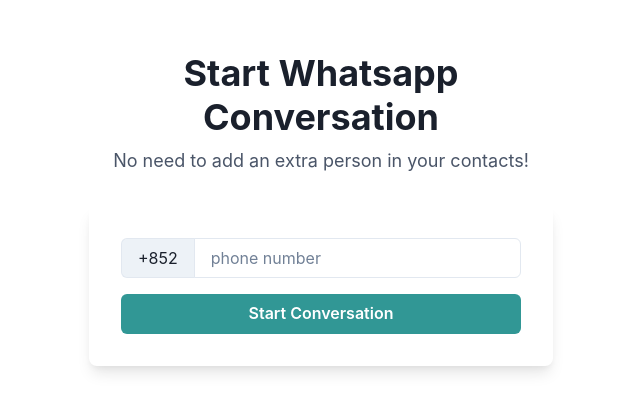
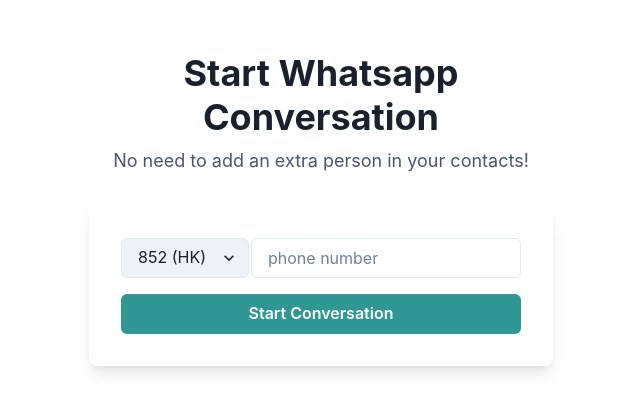
Before and after one commit to andychowhh/whatsapp-conversation-starter, a React (Create React App) app: page / in a window 1280 px wide. Shown: the part 191-602 px from the top of the page, without its empty margins (319-959 px from the left). Built offline with nearby package versions, Linux system fonts and the light colour scheme.

Commit message:
Add Select Component for selecting dial code

```diff
--- a/src/App.css
+++ b/src/App.css
@@ -1,38 +1,3 @@
-.App {
-  text-align: center;
+.chakra-select {
+  width: auto !important;
 }
-
-.App-logo {
-  height: 40vmin;
-  pointer-events: none;
-}
-
-@media (prefers-reduced-motion: no-preference) {
-  .App-logo {
-    animation: App-logo-spin infinite 20s linear;
-  }
-}
-
-.App-header {
-  background-color: #282c34;
-  min-height: 100vh;
-  display: flex;
-  flex-direction: column;
-  align-items: center;
-  justify-content: center;
-  font-size: calc(10px + 2vmin);
-  color: white;
-}
-
-.App-link {
-  color: #61dafb;
-}
-
-@keyframes App-logo-spin {
-  from {
-    transform: rotate(0deg);
-  }
-  to {
-    transform: rotate(360deg);
-  }
-}
--- a/src/App.tsx
+++ b/src/App.tsx
@@ -5,17 +5,18 @@
   Flex,
   Input,
   InputGroup,
-  InputLeftAddon,
+  Select,
   Stack,
 } from "@chakra-ui/react";
+import Header from "components/Header";
 
 import { WHATSAPP_BASE_URL } from "constants/constants";
-import Header from "components/Header";
+import { COUNTRY_CODE } from "constants/countryCode";
 
 import { isStrNumber } from "utils/utils";
 
 function App() {
-  const [countryCode, setCountryCode] = useState<string>("852");
+  const [countryCode, setCountryCode] = useState<string>("HK");
   const [phoneNumber, setPhoneNumber] = useState<string>("");
 
   const handleInputChange = (event: ChangeEvent<HTMLInputElement>): void => {
@@ -26,7 +27,14 @@
   };
 
   const onStartConversationButtonClick = (): void => {
-    window.open(`${WHATSAPP_BASE_URL}/${countryCode}${phoneNumber}`, "_blank");
+    const dialCode = COUNTRY_CODE.find((item) => item.code === countryCode)
+      ?.dial_code;
+    if (dialCode)
+      window.open(`${WHATSAPP_BASE_URL}/${dialCode}${phoneNumber}`, "_blank");
+  };
+
+  const onSelectCountryCode = (event: ChangeEvent<HTMLSelectElement>): void => {
+    setCountryCode(event.target.value);
   };
 
   return (
@@ -42,10 +50,22 @@
           p={8}
         >
           <InputGroup m="auto">
-            <InputLeftAddon children={`+${countryCode}`} />
+            <Select
+              bgColor="#EDF2F7"
+              w="auto"
+              onChange={onSelectCountryCode}
+              value={countryCode}
+            >
+              {COUNTRY_CODE.map((code) => (
+                <option key={code.code} value={code.code}>
+                  {`${code.dial_code} (${code.code})`}
+                </option>
+              ))}
+            </Select>
             <Input
               type="tel"
               placeholder="phone number"
+              ml="2px"
               value={phoneNumber}
               onChange={handleInputChange}
             />
```
